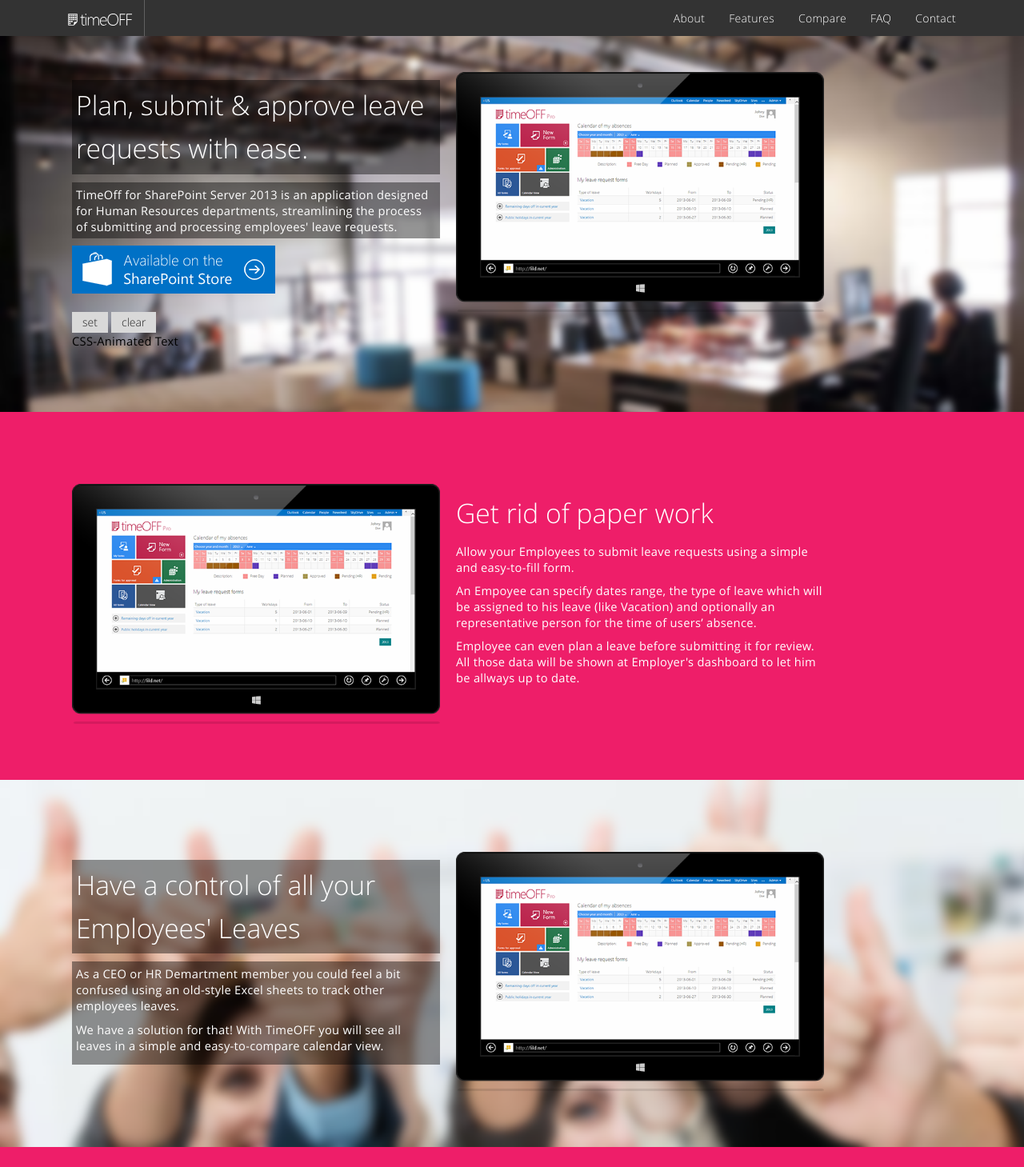
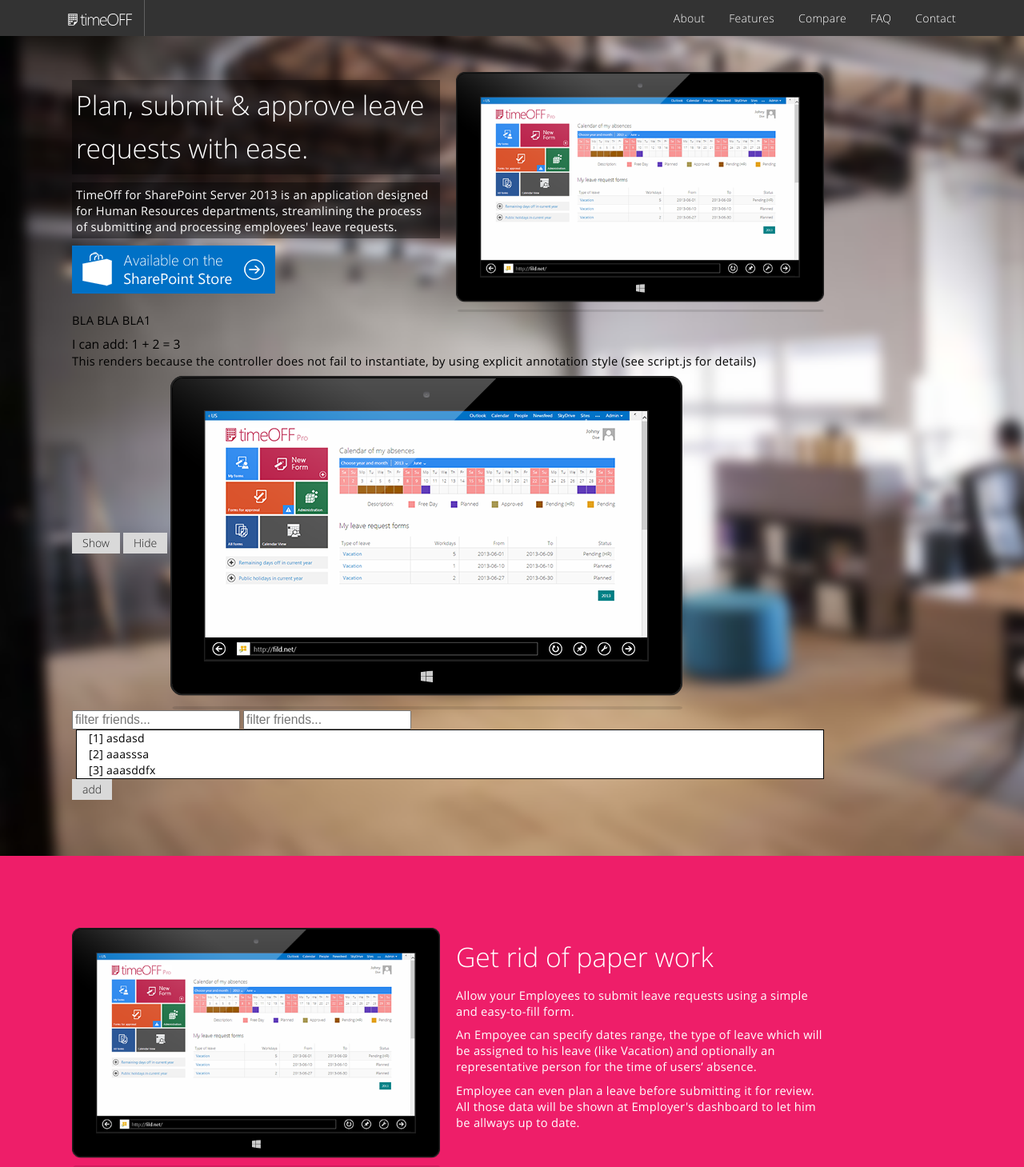
Before and after one commit to dabipl/appSite, a PHP site: page / in a window 1280 px wide. Shown: the top 1459 px of the page at 80% size. Run offline with PHP 8.4, Linux system fonts and the light colour scheme.

Commit message:
dodanie animacji do angulara, pliku ze scriptem

```diff
--- a/css/style.css
+++ b/css/style.css
@@ -402,80 +402,37 @@
 
 /*Animations
 =========================================================================*/
-.slide.ng-enter, .slide.ng-leave {
-  -webkit-transition:0.5s linear all;
-  transition:0.5s linear all;
+.example-animate-container {
+  background:white;
+  border:1px solid black;
+  list-style:none;
+  margin:0;
+  padding:0 10px;
 }
 
-.slide.ng-enter { }        /* starting animations for enter */
-.slide.ng-enter.ng-enter-active { } /* terminal animations for enter */
-.slide.ng-leave { }        /* starting animations for leave */
-.slide.ng-leave.ng-leave-active { } /* terminal animations for leave */
-
-.css-class-add, .css-class-remove {
-  -webkit-transition:all cubic-bezier(0.250, 0.460, 0.450, 0.940) 0.5s;
-  -moz-transition:all cubic-bezier(0.250, 0.460, 0.450, 0.940) 0.5s;
-  -o-transition:all cubic-bezier(0.250, 0.460, 0.450, 0.940) 0.5s;
-  transition:all cubic-bezier(0.250, 0.460, 0.450, 0.940) 0.5s;
+.animate-repeat {
+  line-height:40px;
+  list-style:none;
+  box-sizing:border-box;
 }
 
-.css-class,
-.css-class-add.css-class-add-active {
-  color: red;
-  font-size:3em;
+.animate-repeat.ng-move,
+.animate-repeat.ng-enter,
+.animate-repeat.ng-leave {
+  -webkit-transition:all linear 0.5s;
+  transition:all linear 0.5s;
 }
 
-.css-class-remove.css-class-remove-active {
-  font-size:1.0em;
-  color:black;
+.animate-repeat.ng-leave.ng-leave-active,
+.animate-repeat.ng-move,
+.animate-repeat.ng-enter {
+  opacity:0;
+  max-height:0;
 }
 
-@keyframes rotateFall {
-	0% 		{ transform: rotateZ(0deg); }
-	20% 	{ transform: rotateZ(10deg); animation-timing-function: ease-out; }
-	40% 	{ transform: rotateZ(17deg); }
-	60% 	{ transform: rotateZ(16deg); }
-	100% 	{ transform: translateY(100%) rotateZ(17deg); }
+.animate-repeat.ng-leave,
+.animate-repeat.ng-move.ng-move-active,
+.animate-repeat.ng-enter.ng-enter-active {
+  opacity:1;
+  max-height:40px;
 }
-
-/* slide in from the bottom */
-@keyframes slideOutLeft {
-	to 		{ transform: translateX(-100%); }
-}
-
-/* rotate out newspaper */
-@keyframes rotateOutNewspaper {
-	to 		{ transform: translateZ(-3000px) rotateZ(360deg); opacity: 0; }
-}
-
-/* entering animations --------------------------------------- */
-/* scale up */
-@keyframes scaleUp {
-	from 	{ opacity: 0.3; -webkit-transform: scale(0.8); }
-}
-
-/* slide in from the right */
-@keyframes slideInRight {
-	from 	{ transform:translateX(100%); }
-	to 		{ transform: translateX(0); }
-}
-
-/* slide in from the bottom */
-@keyframes slideInUp {
-	from 	{ transform:translateY(100%); }
-	to 		{ transform: translateY(0); }
-}
-
-	/* page specific animations ------------------------ */
-
-	/* home -------------------------- */
-	.page-home 		{ animation: scaleUp 0.5s both ease-in; }
-	.page-home         { transform-origin: 0% 0%; animation: rotateFall 1s both ease-in; }
-
-	/* about ------------------------ */
-	.page-about 		{ animation:slideInRight 0.5s both ease-in; }
-	.page-about        { animation:slideOutLeft 0.5s both ease-in; }
-
-	/* contact ---------------------- */
-	.page-contact      { transform-origin: 50% 50%; animation: rotateOutNewspaper .5s both ease-in; }
-	.page-contact 		{ animation:slideInUp 0.5s both ease-in; }
--- a/index.html
+++ b/index.html
@@ -37,11 +37,8 @@
         <script src="js/jquery.min.js"></script>
         <script src="js/jquery.widget.min.js"></script>
         <script src="js/metro.min.js"></script>
-        <script src="angular/angular.min.js"></script>
-        <script src="angular/angular-route.js"></script>
-        <script src="angular/angular-animate.min.js"></script>
     </head>
-    <body class="metro" style="background-color: rgb(238, 30, 105);" ng-app="">
+    <body class="metro" style="background-color: rgb(238, 30, 105);" ng-app="ngAppSite">
         <div>
         <section>
             <div class="navigation-bar dark fixed-top">
@@ -89,12 +86,30 @@
                                       <div class="span6" >
                                           <img src="img/surface.png"></img>
                                       </div>
-                                      <p>
-                                        <input type="button" value="set" ng-click="myCssVar='page-home'">
-                                        <input type="button" value="clear" ng-click="myCssVar=''">
-                                        <br>
-                                        <span ng-class="myCssVar">CSS-Animated Text</span>
-                                      </p>
+                                      <div ng-controller="GoodController1">
+                                        <p ng-class="class" ng-show="show">BLA BLA BLA1</p>
+                                        <div ng-class="class" ng-show="!show">BLA BLA BLA2</div>
+                                        <div ng-class="class">
+                                            I can add: {{a}} + {{b}} =  {{ a+b }}
+
+                                            <p>This renders because the controller does not fail to
+                                               instantiate, by using explicit annotation style (see
+                                               script.js for details)
+                                            </p>
+                                            <button  ng-click="showFun()">Show</button >
+                                            <button  ng-click="hideFun()">Hide</button >
+                                            <img ng-class="class" src="img/surface.png"></img>
+                                        </div>
+                                        <input type="search" ng-model="q" placeholder="filter friends..." />
+                                        <input type="search" ng-model="new" placeholder="filter friends..." />
+                                        <ul class="example-animate-container">
+                                          <li class="animate-repeat" ng-repeat="element in elements  | filter:q">[{{$index+1}}] {{element}}</li>
+                                           <li class="animate-repeat" ng-if="elements.length == 0">
+                                              <strong>No results found...</strong>
+                                            </li>
+                                        </ul>
+                                        <button  href="" ng-click="add()">add</button >
+                                      </div>
                                   </div>
                           </div>
                       </div>
@@ -584,5 +599,9 @@
            </div>
         </section>
       </div>
+      <script src="angular/angular.min.js"></script>
+      <script src="angular/angular-animate.min.js"></script>
+      <script src="angular/angular-route.js"></script>
+      <script src="js/ng-script.js"></script>
 	</body>
 	</html>
--- /dev/null
+++ b/js/ng-script.js
@@ -0,0 +1,34 @@
+var app = angular.module('ngAppSite', ['ngAnimate']);
+
+app.controller('GoodController1', ['$scope', function($scope) {
+  $scope.a = 1;
+  $scope.b = 2;
+  $scope.show = true;
+  $scope.class = "slide";
+
+  $scope.elements = ["asdasd","aaasssa","aaasddfx"];
+
+  $scope.showFun = function(){
+    $scope.show = true;
+    $scope.a = 2;
+    $scope.b = 2;
+    $scope.class = "slide";
+    console.log("show");
+  };
+
+  $scope.hideFun = function(){
+    $scope.show = false;
+    $scope.a = 4;
+    $scope.b = 3;
+    $scope.class = "slide2";
+    console.log("hide");
+  };
+
+  $scope.add = function(){
+            $scope.elements.push($scope.new);
+            $scope.new = "";
+        }
+
+
+
+}])
```
